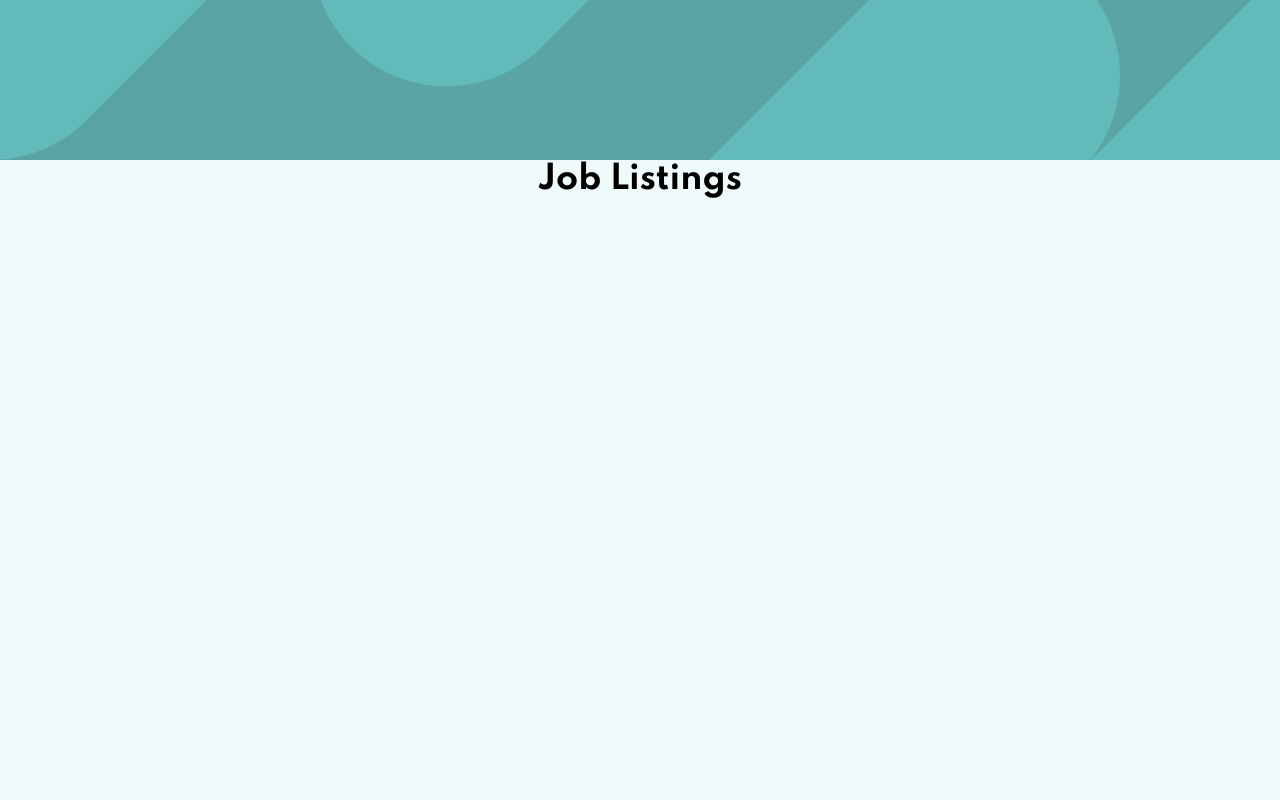
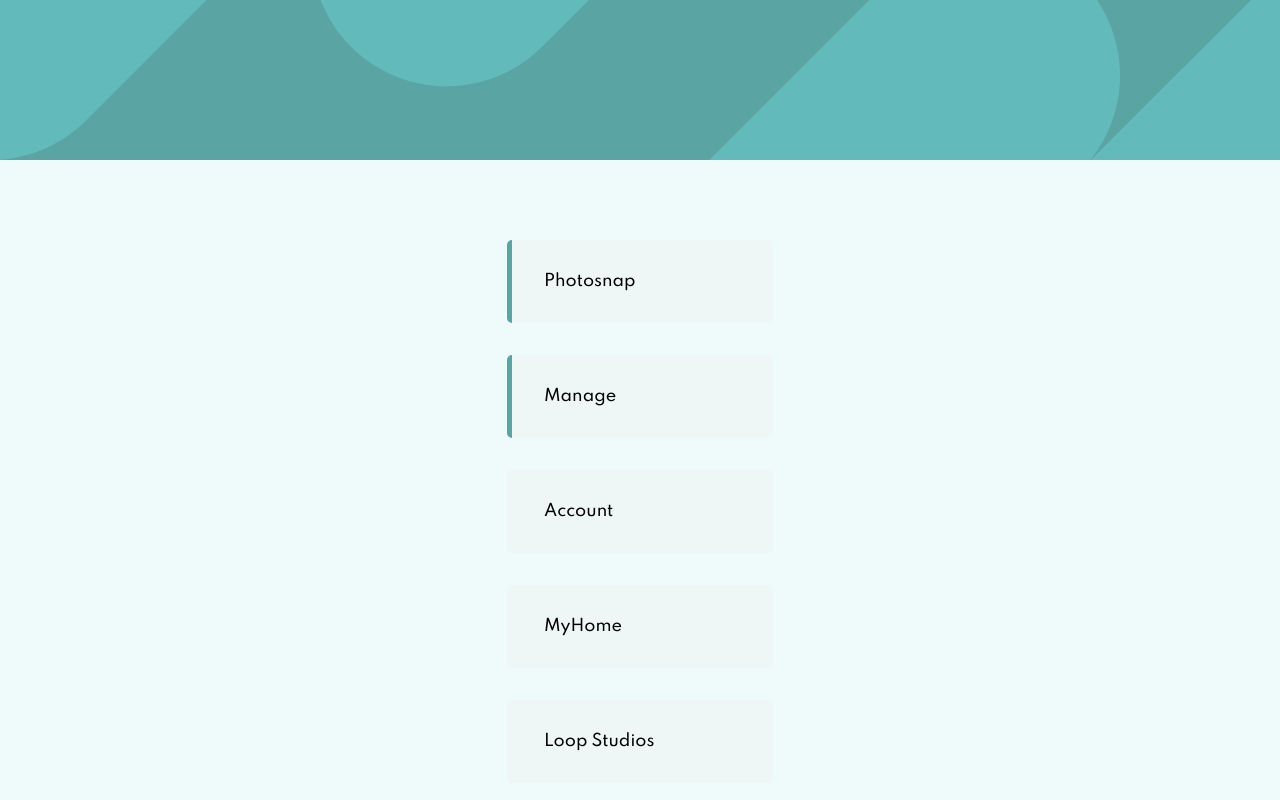
Before and after one commit to idkbit/frontendmentor-job-listings, a React (Create React App) app: page / in a window 1280 px wide. Shown: the top 800 px of the page. Built offline with nearby package versions, Linux system fonts and the light colour scheme.

Commit message:
starterd styling job-cards

```diff
--- a/src/App.jsx
+++ b/src/App.jsx
@@ -1,11 +1,27 @@
+import { useState } from "react";
+import styled from "styled-components";
+import Card from "./components/Card";
 import Layout from "./components/Layout";
+import data from "./data";
 
 const App = () => {
+  const [jobList, setJobList] = useState(data);
   return (
     <Layout>
-      <h1>Job Listings</h1>
+      <JobList>
+        {jobList.map((job) => (
+          <Card key={job.id} job={job} />
+        ))}
+      </JobList>
     </Layout>
   );
 };
 
+const JobList = styled.main`
+  margin-top: 5rem;
+  display: flex;
+  flex-direction: column;
+  gap: 2rem;
+`;
+
 export default App;
--- /dev/null
+++ b/src/components/Card.jsx
@@ -0,0 +1,30 @@
+import styled from "styled-components";
+
+const Card = ({
+  job: {
+    company,
+    new: isNew,
+    logo,
+    featured,
+    position,
+    role,
+    level,
+    postedAt,
+    contract,
+    location,
+    languages,
+    tools,
+  },
+}) => {
+  return <StyledCard featured={featured}>{company}</StyledCard>;
+};
+
+const StyledCard = styled.div`
+  background-color: var(--card);
+  padding: 2rem;
+  border-radius: 5px;
+  border-left: 5px solid
+    ${(props) => (props.featured ? "var(--primary)" : "transparent")};
+`;
+
+export default Card;
--- a/src/styles/index.js
+++ b/src/styles/index.js
@@ -10,6 +10,7 @@
     font-family: 'Spartan', sans-serif;
     --primary: hsl(180, 29%, 50%);
     --bg: hsl(180, 52%, 96%);
+    --card: hsl(180, 31%, 95%);
     --dgc: hsl(180, 8%, 52%);
     --vdgc: hsl(180, 14%, 20%);
   }
```
